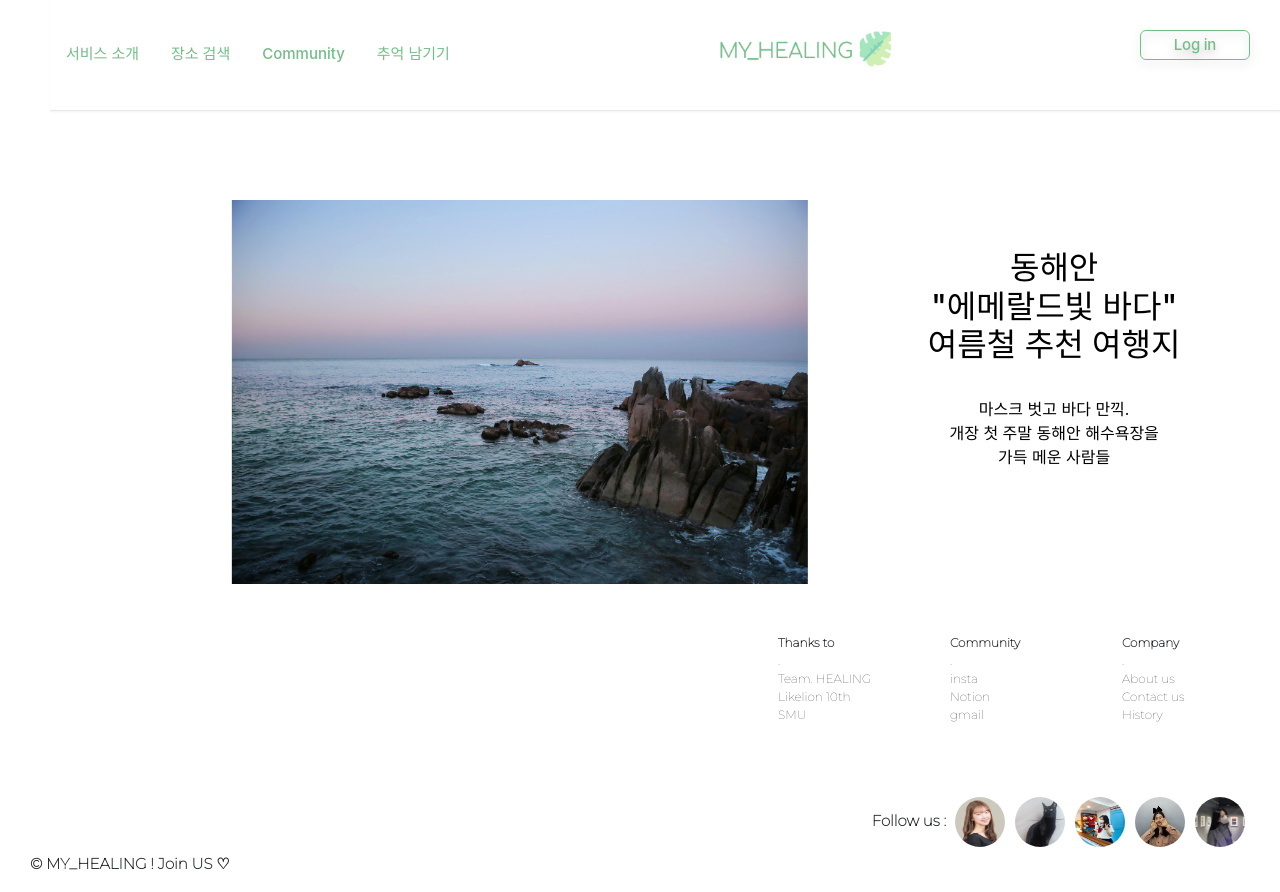
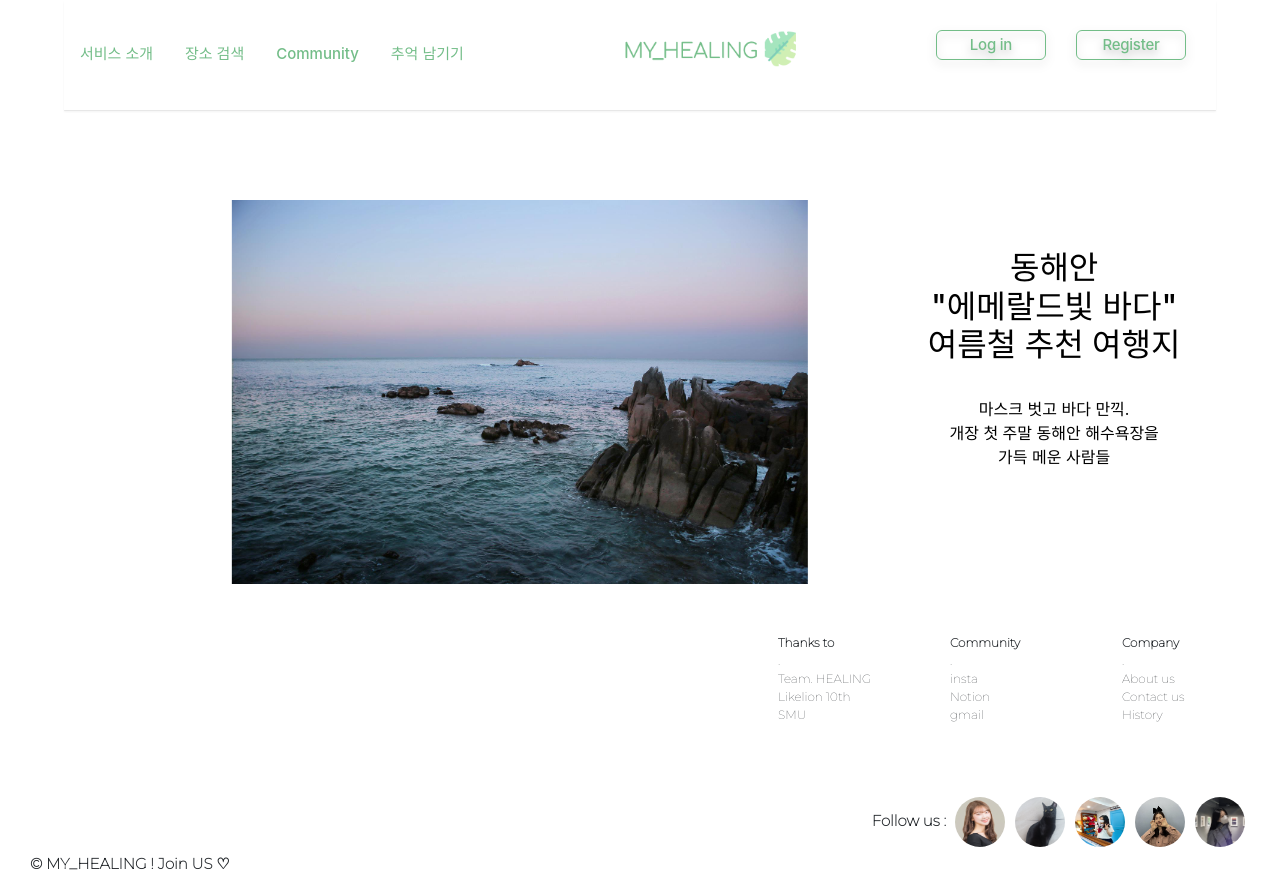
Before and after one commit to Likelion-at-SMWU-10th/MYHEALING-Client, a React (Create React App) app in the folder myhealing_client/: page / in a window 1280 px wide. Built offline with nearby package versions, Linux system fonts and the light colour scheme; a web font is replaced by a local one.

Commit message:
[KSM] 상단 메뉴바 디자인 조정
[KSM] 상단 메뉴바 디자인 조정

```diff
--- a/myhealing_client/src/page/Menbar.js
+++ b/myhealing_client/src/page/Menbar.js
@@ -34,6 +34,7 @@ const Menubar = () => {
 
         <li className="nav-item">
           <LoginBtn text="Log in" />
+          <LoginBtn text="Register" />
         </li>
       </ul>
 
--- a/myhealing_client/src/page/Menubar.css
+++ b/myhealing_client/src/page/Menubar.css
@@ -1,6 +1,7 @@
 /* navbar */
 .nav {
-    margin-left: 50px;
+    margin: 0 auto;
+    width:90%;
     height: 110px;
     z-index: 2000;
     background-color: #fff;
```
